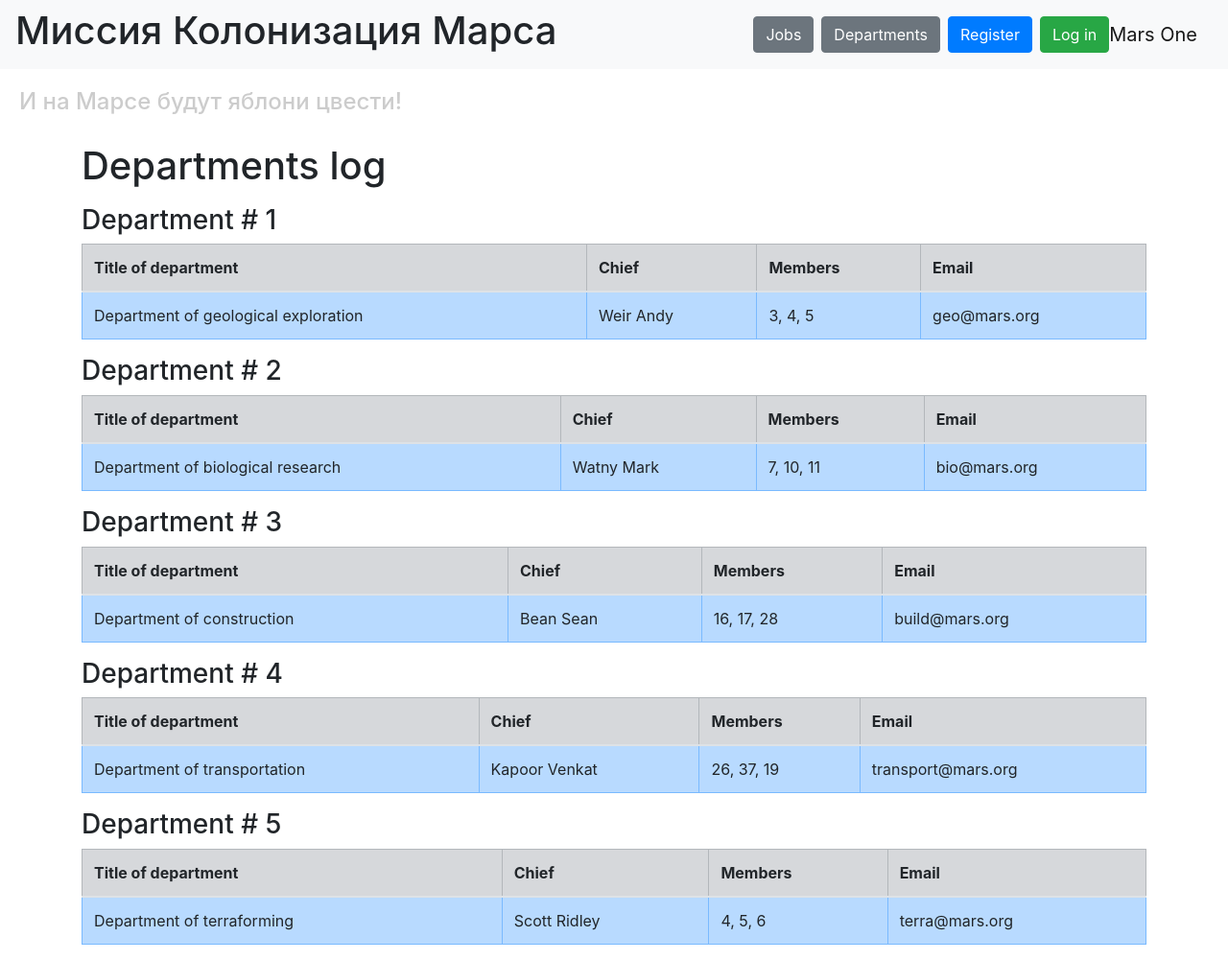
After one commit to SkiFlye/Yandex-Lyceum-tasks, a Flask app: page /departments in a window 1280 px wide. The commit adds this page. Shown: the whole page at 96% size. Run offline with Flask 3, Linux system fonts and the light colour scheme; data comes from the database, SQL or seed files in the repository; both versions use the stored data as it was after the commit; some libraries are stand-ins or nearby versions.

Commit message:
Added edits to tasks Adding departments

```diff
--- a/WEB4/data/__all_models.py
+++ b/WEB4/data/__all_models.py
@@ -1,2 +1,3 @@
 from . import users
 from . import jobs
+from . import departments
--- a/WEB4/main_add_job.py
+++ b/WEB4/main_add_job.py
@@ -4,9 +4,11 @@ from flask_login import LoginManager, login_user, login_required, logout_user, c
 from data import db_session
 from data.jobs import Jobs
 from data.users import User
+from data.departments import Department
 from data.login_form import LoginForm
 from data.add_job import AddJobForm
 from data.register import RegisterForm
+from data.department_form import DepartmentForm
 
 app = Flask(__name__)
 app.config['SECRET_KEY'] = 'yandexlyceum_secret_key'
@@ -121,6 +123,68 @@ def delete_job(job_id):
     return redirect('/')
 
 
+@app.route('/departments')
+def departments():
+    db_sess = db_session.create_session()
+    departments = db_sess.query(Department).all()
+    users = db_sess.query(User).all()
+    names = {user.id: (user.surname, user.name) for user in users}
+    return render_template("departments.html", departments=departments, names=names, title='Departments log')
+
+
+@app.route('/add_department', methods=['GET', 'POST'])
+@login_required
+def add_department():
+    form = DepartmentForm()
+    if form.validate_on_submit():
+        db_sess = db_session.create_session()
+        department = Department()
+        department.title = form.title.data
+        department.chief = current_user.id
+        department.members = form.members.data
+        department.email = form.email.data
+        db_sess.add(department)
+        db_sess.commit()
+        return redirect('/departments')
+    return render_template('department_form.html', title='Adding a Department', form=form)
+
+
+@app.route('/edit_department/<int:department_id>', methods=['GET', 'POST'])
+@login_required
+def edit_department(department_id):
+    form = DepartmentForm()
+    db_sess = db_session.create_session()
+    department = db_sess.query(Department).filter(Department.id == department_id).first()
+    if not department:
+        return render_template('error.html', message='Department not found')
+    if current_user.id != 1 and department.chief != current_user.id:
+        return render_template('error.html', message='You do not have permission to edit this department')
+    if form.validate_on_submit():
+        department.title = form.title.data
+        department.members = form.members.data
+        department.email = form.email.data
+        db_sess.commit()
+        return redirect('/departments')
+    form.title.data = department.title
+    form.members.data = department.members
+    form.email.data = department.email
+    return render_template('department_form.html', title='Editing a Department', form=form)
+
+
+@app.route('/delete_department/<int:department_id>', methods=['GET'])
+@login_required
+def delete_department(department_id):
+    db_sess = db_session.create_session()
+    department = db_sess.query(Department).filter(Department.id == department_id).first()
+    if not department:
+        return render_template('error.html', message='Department not found')
+    if current_user.id != 1 and department.chief != current_user.id:
+        return render_template('error.html', message='You do not have permission to delete this department')
+    db_sess.delete(department)
+    db_sess.commit()
+    return redirect('/departments')
+
+
 @app.route("/")
 def index():
     db_sess = db_session.create_session()
--- a/WEB4/templates/base.html
+++ b/WEB4/templates/base.html
@@ -12,19 +12,20 @@
 <header>
     <nav class="navbar navbar-light bg-light">
         <h1>Миссия Колонизация Марса</h1>
-        {% if current_user.is_authenticated %}
-        <a class="navbar-brand" href="/logout">{{ current_user.name }} {{ current_user.surname }}</a>
-        {% else %}
-        <p>
-            <a class="btn btn-primary " href="/register">Register</a>
-            <a class="btn btn-success" href="/login">Log in</a>
-        </p>
-        {% endif %}
+        <div class="ml-auto d-flex align-items-center">
+            <a href="/" class="btn btn-secondary mr-2">Jobs</a>
+            <a href="/departments" class="btn btn-secondary mr-2">Departments</a>
+            {% if current_user.is_authenticated %}
+                <a class="navbar-brand" href="/logout">{{ current_user.name }} {{ current_user.surname }}</a>
+            {% else %}
+                <a class="btn btn-primary mr-2" href="/register">Register</a>
+                <a class="btn btn-success" href="/login">Log in</a>
+            {% endif %}
+        </div>
         <a class="navbar-brand" href="#">Mars One</a>
     </nav>
     <h4>И на Марсе будут яблони цвести!</h4>
 </header>
-<!-- Begin page content -->
 <main role="main" class="container">
     {% block content %}{% endblock %}
 </main>
--- /dev/null
+++ b/WEB4/templates/departments.html
@@ -0,0 +1,52 @@
+{% extends "base.html" %}
+
+{% block content %}
+<h1>Departments log</h1>
+
+<div class="mb-3">
+    {% if current_user.is_authenticated %}
+        <a href="/add_department" class="btn btn-secondary">Add department</a>
+    {% endif %}
+</div>
+
+{% for department in departments %}
+<div class="d-flex align-items-center mb-2">
+    <h3 class="mb-0 mr-3">Department # {{ department.id }}</h3>
+    {% if current_user.is_authenticated and (current_user.id == 1 or current_user.id == department.chief) %}
+        <div>
+            <a href="/edit_department/{{ department.id }}" class="btn btn-warning btn-sm mr-2">Edit</a>
+            <a href="/delete_department/{{ department.id }}" class="btn btn-danger btn-sm" onclick="return confirm('Are you sure?')">Delete</a>
+        </div>
+    {% endif %}
+</div>
+
+<table class="table table-bordered">
+    <thead class="table-secondary">
+        <tr>
+            <th>Title of department</th>
+            <th>Chief</th>
+            <th>Members</th>
+            <th>Email</th>
+        </tr>
+    </thead>
+    <tbody>
+        <tr class="table-primary">
+            <td>{{ department.title }}</td>
+            <td>
+                {% if names and department.chief in names %}
+                    {{ names[department.chief][0] }} {{ names[department.chief][1] }}
+                {% else %}
+                    Unknown (ID: {{ department.chief }})
+                {% endif %}
+            </td>
+            <td>{{ department.members }}</td>
+            <td>{{ department.email }}</td>
+        </tr>
+    </tbody>
+</table>
+{% endfor %}
+
+{% if not departments %}
+    <div class="alert alert-info">No departments found.</div>
+{% endif %}
+{% endblock %}
```
Also changed, not shown: WEB4/data/department_form.py (added, +10 -0 lines), WEB4/data/departments.py (added, +13 -0 lines), WEB4/templates/department_form.html (added, +31 -0 lines), WEB4/db/mars_explorer.db.
